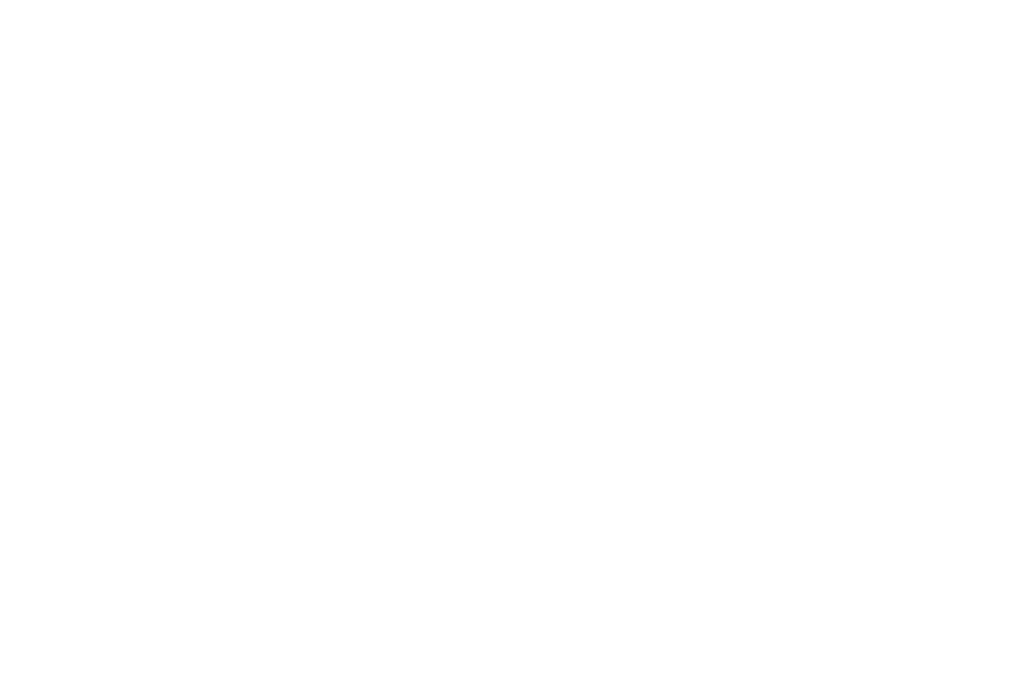
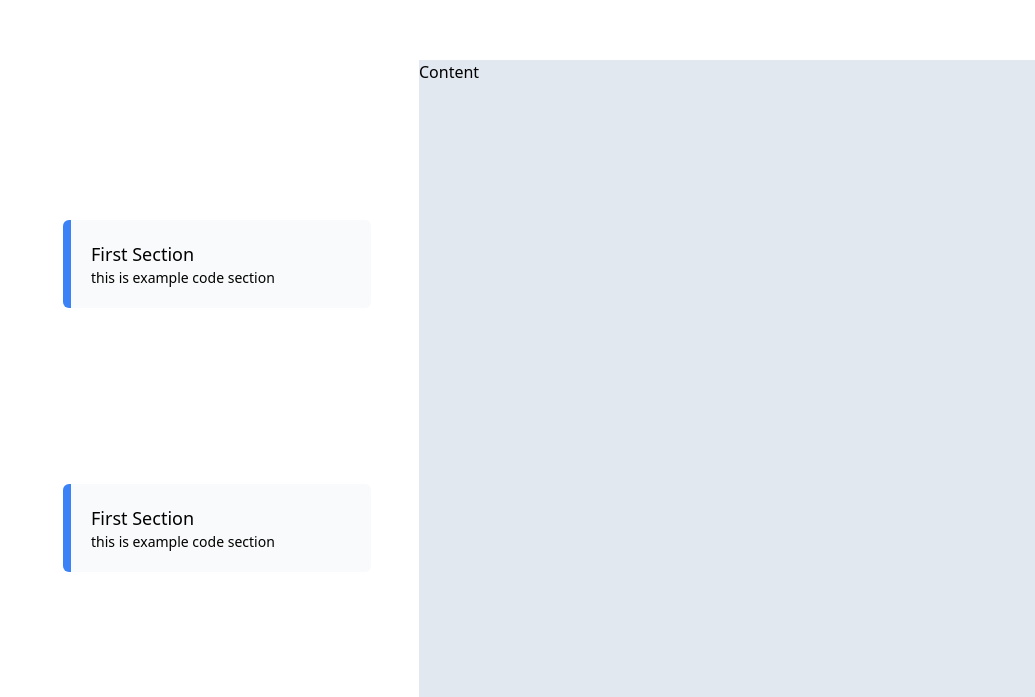
Before and after one commit to peanudge/one-tool, a Next.js app: page /code/example in a window 1280 px wide. Shown: the part 3748-4445 px from the top of the page, without its empty margins (245-1280 px from the left). Before the commit the page ends 3368 px from the top, so only its background shows below. Built offline with nearby package versions, Linux system fonts and the light colour scheme.

Commit message:
:lipstick: Style StepCard as molecules

```diff
--- /dev/null
+++ b/components/molecules/StepCard.tsx
@@ -0,0 +1,21 @@
+import React from 'react';
+import { Step } from '../../types/client.type';
+
+type Props = {
+    step: Step;
+};
+
+export const StepCard: React.FC<Props> = ({ step }) => {
+    return (
+        <div
+            className="
+            flex flex-row
+            before:content-[''] before:block before:w-2 before:h-full before:rounded-l-md before:p-0 before:bg-blue-500
+            sm:w-2/3 md:w-2/3 lg:w-1/2 rounded-md  mb-44 bg-gray-50">
+            <div className="p-5">
+                <p className="text-lg">{step.title}</p>
+                <p className="text-sm">{step.description}</p>
+            </div>
+        </div>
+    );
+};
--- /dev/null
+++ b/components/organisms/StepByStepTutorial.tsx
@@ -0,0 +1,25 @@
+import React from 'react';
+import { StepGroup } from '../../types/client.type';
+import { StepCard } from '../molecules/StepCard';
+
+type StepByStepTutorial = {
+    stepGroup: StepGroup;
+};
+
+export const StepByStepTutorial: React.FC<StepByStepTutorial> = ({ stepGroup }) => {
+    return (
+        <div className="flex-1 flex flex-col w-full">
+            <div className="flex flex-row">
+                <div className="flex-1 flex flex-col items-end mr-12 mt-40">
+                    {stepGroup.steps.map((step, idx) => (
+                        <StepCard key={idx} step={step} />
+                    ))}
+                    <div className="min-h-screen  w-full" />
+                </div>
+                <div className="flex-1">
+                    <div className="sticky top-12 w-full bg-slate-200 min-h-screen">Content</div>
+                </div>
+            </div>
+        </div>
+    );
+};
--- a/pages/code/example.tsx
+++ b/pages/code/example.tsx
@@ -1,11 +1,12 @@
-import React, { useEffect } from 'react';
+import React from 'react';
+import { StepByStepTutorial } from '../../components/organisms/StepByStepTutorial';
 import { Step, StepGroup } from '../../types/client.type';
 
 const stepGroup: StepGroup = {
     steps: []
 };
 
-const section: Step = {
+const mockStep: Step = {
     title: 'First Section',
     description: 'this is example code section',
     content: {
@@ -15,33 +16,16 @@
     }
 };
 for (let i = 0; i < 10; i++) {
-    stepGroup.steps.push(section);
+    stepGroup.steps.push(mockStep);
 }
 
 const Example = () => {
     return (
-        <>
-            <div className="flex-1 flex flex-col w-full">
-                <div className="flex flex-row">
-                    <div className="flex-1 flex flex-col items-end mr-12 mt-40">
-                        {stepGroup.steps.map((section, idx) => (
-                            <div
-                                key={idx}
-                                className="w-1/2 p-5 rounded-md border-2 mb-44 bg-slate-200 sticky">
-                                <p>{section.title}</p>
-                                <p>{section.description}</p>
-                            </div>
-                        ))}
-                        <div className="min-h-screen -mt-80 w-full" />
-                    </div>
-                    <div className="flex-1">
-                        <div className="sticky top-12 w-full bg-slate-400 min-h-screen">
-                            Content
-                        </div>
-                    </div>
-                </div>
-            </div>
-        </>
+        <div className="sm:w-full mx-auto self-center">
+            <StepByStepTutorial stepGroup={stepGroup} />
+            <div className="h-40" />
+            <StepByStepTutorial stepGroup={stepGroup} />
+        </div>
     );
 };
 
```
